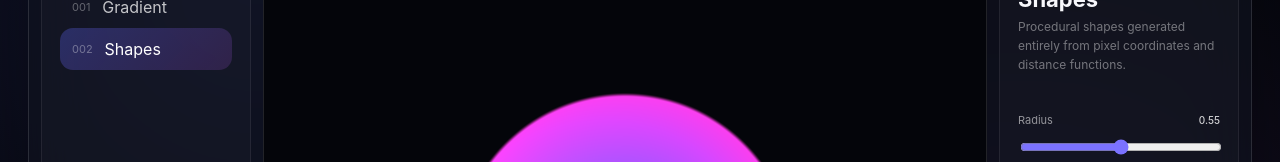
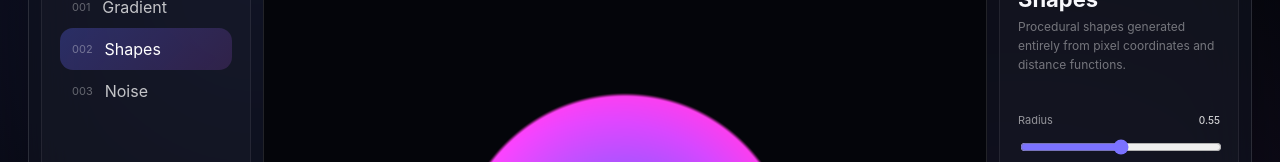
Before and after one commit to DiegoMaioneVallarino/pairtial-shadex, a React (Vite) app: page / in a window 1280 px wide. Shown: the part 176-338 px from the top of the page. Built offline with nearby package versions, Linux system fonts and the light colour scheme.

Commit message:
feat: add procedural noise experiment

```diff
--- /dev/null
+++ b/src/experiments/003-noise/experiment.ts
@@ -0,0 +1,41 @@
+import type {
+  ShadexExperiment,
+} from "../experiment.types";
+
+import vertexShader from "./vertex.glsl?raw";
+import fragmentShader from "./fragment.glsl?raw";
+
+export const noiseExperiment: ShadexExperiment = {
+  id: "003-noise",
+
+  name: "Noise",
+
+  description:
+    "Procedural value noise generated from deterministic pseudo-random values and smooth interpolation.",
+
+  vertexShader,
+  fragmentShader,
+
+  parameters: {
+    scale: {
+      value: 5.0,
+      min: 1.0,
+      max: 20.0,
+      step: 0.1,
+    },
+
+    speed: {
+      value: 0.25,
+      min: -2.0,
+      max: 2.0,
+      step: 0.01,
+    },
+
+    contrast: {
+      value: 1.4,
+      min: 0.1,
+      max: 4.0,
+      step: 0.05,
+    },
+  },
+};
--- a/src/lab/experiments/experiments.ts
+++ b/src/lab/experiments/experiments.ts
@@ -10,7 +10,12 @@ import {
   shapesExperiment,
 } from "../../experiments/002-shapes/experiment";
 
+import {
+  noiseExperiment,
+} from "../../experiments/003-noise/experiment";
+
 export const experiments: ShadexExperiment[] = [
   gradientExperiment,
   shapesExperiment,
+  noiseExperiment,
 ];
```
Also changed, not shown: src/experiments/003-noise/fragment.glsl (added), src/experiments/003-noise/vertex.glsl (added).
